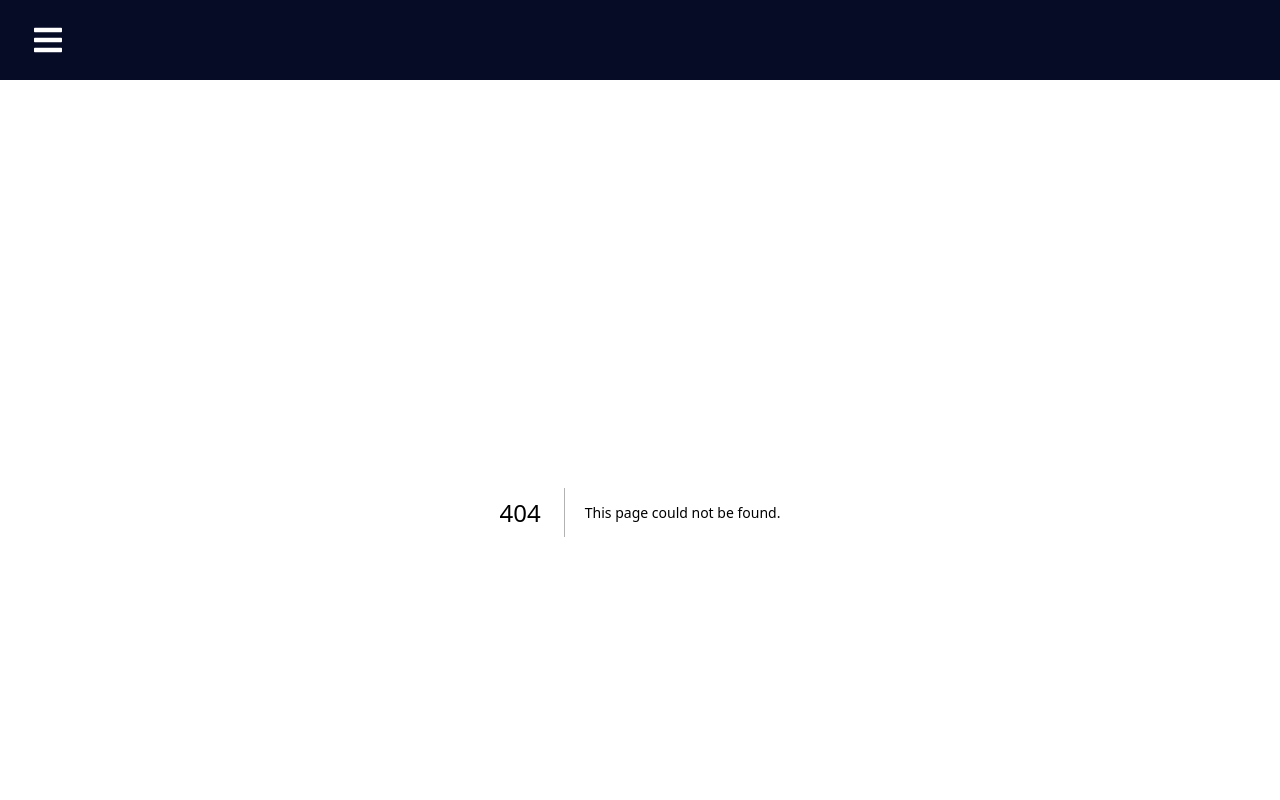
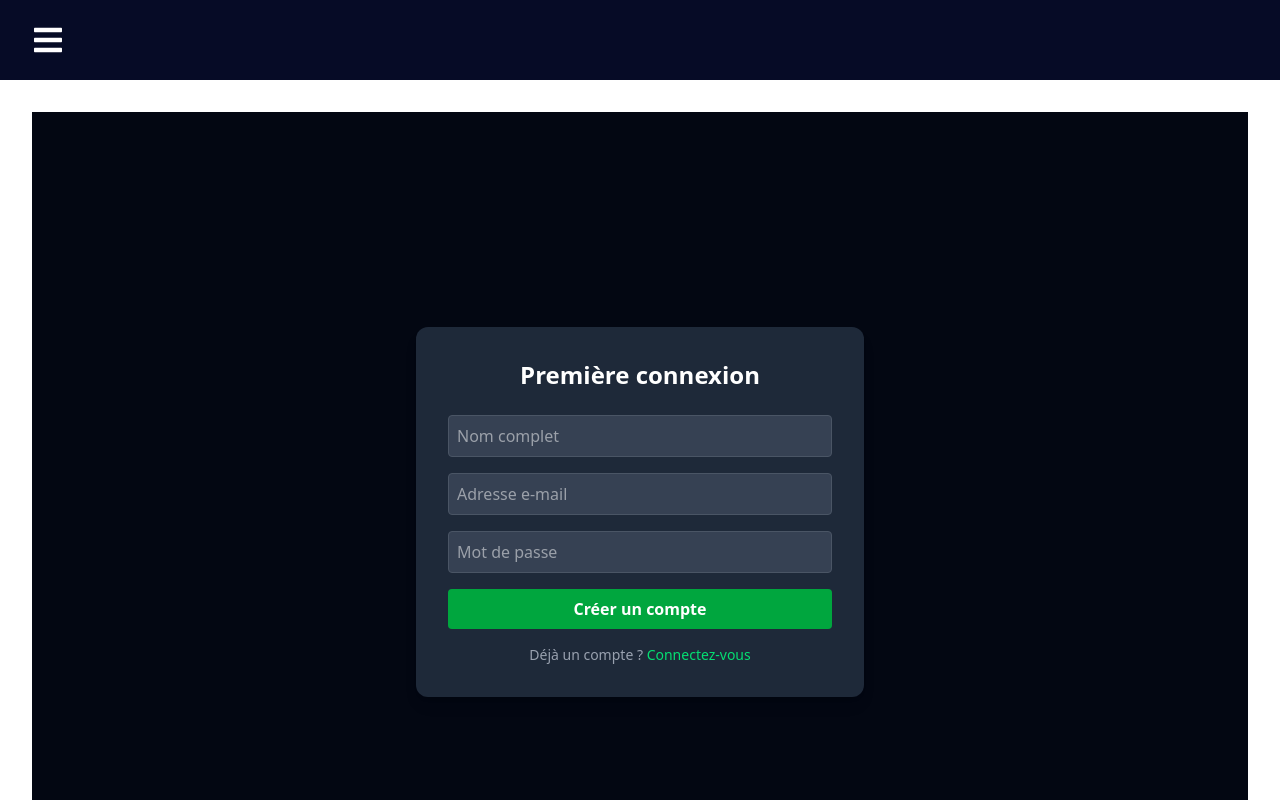
Before and after one commit to angel0x7/webtech-207, a Next.js app in the folder threat-map/: page /signup in a window 1280 px wide. Before the commit this address had no page. Shown: the top 800 px of the page. Built offline with nearby package versions, Linux system fonts and the light colour scheme.

Commit message:
feat: new buttons components login signup setting

```diff
--- /dev/null
+++ b/threat-map/src/app/components/SettingsButton.tsx
@@ -0,0 +1,66 @@
+"use client";
+
+import { useState } from "react";
+
+export default function SettingsButton() {
+  const [open, setOpen] = useState(false);
+
+  return (
+    <>
+
+      <button
+        onClick={() => setOpen(true)}
+        className="absolute top-4 right-75 bg-gray-800 hover:bg-gray-700 text-white font-semibold px-4 py-2 rounded-lg shadow-md flex items-center gap-2 transition-all"
+      >
+        <span>⚙️</span> Paramètres
+      </button>
+
+
+      {open && (
+        <div className="fixed inset-0 bg-black/60 backdrop-blur-sm flex items-center justify-center z-50">
+          <div className="bg-gray-900 text-white p-6 rounded-xl shadow-lg w-full max-w-md relative">
+            <h2 className="text-xl font-bold mb-4 text-center">Paramètres</h2>
+
+            <div className="space-y-4">
+              <div>
+                <label className="block text-sm text-gray-400 mb-1">
+                  Thème :
+                </label>
+                <select className="w-full p-2 rounded bg-gray-800 border border-gray-700 focus:ring-2 focus:ring-blue-500">
+                  <option>Sombre</option>
+                  <option>Clair</option>
+                </select>
+              </div>
+
+              <div>
+                <label className="block text-sm text-gray-400 mb-1">
+                  Langue :
+                </label>
+                <select className="w-full p-2 rounded bg-gray-800 border border-gray-700 focus:ring-2 focus:ring-blue-500">
+                  <option>Français</option>
+                  <option>Anglais</option>
+                  <option>Espagnol</option>
+                </select>
+              </div>
+            </div>
+
+            <div className="flex justify-end mt-6 gap-3">
+              <button
+                onClick={() => setOpen(false)}
+                className="px-4 py-2 bg-gray-700 hover:bg-gray-600 rounded-lg text-sm"
+              >
+                Fermer
+              </button>
+              <button
+                onClick={() => setOpen(false)}
+                className="px-4 py-2 bg-blue-600 hover:bg-blue-700 rounded-lg text-sm"
+              >
+                Sauvegarder
+              </button>
+            </div>
+          </div>
+        </div>
+      )}
+    </>
+  );
+}
--- /dev/null
+++ b/threat-map/src/app/components/loginBoton.tsx
@@ -0,0 +1,27 @@
+"use client";
+
+import { useRouter } from "next/navigation";
+
+
+export default function LoginButton() {
+    const router = useRouter();
+
+    return (
+        <div className="absolute top-4 right-6 flex gap-3">
+            <button
+                onClick={() => router.push("/login")}
+                className="bg-blue-600 hover:bg-blue-700 text-white font-semibold px-4 py-2 rounded-lg shadow-md transition-all"
+            >
+                Login
+            </button>
+
+            <button
+                onClick={() => router.push("/signup")}
+                className="bg-green-600 hover:bg-green-700 text-white font-semibold px-4 py-2 rounded-lg shadow-md transition-all"
+            >
+                Première connexion
+            </button>
+
+        </div>
+    );
+}
--- /dev/null
+++ b/threat-map/src/app/login/page.tsx
@@ -0,0 +1,27 @@
+export default function LoginPage() {
+  return (
+    <div className="min-h-screen flex items-center justify-center bg-gray-950 text-white">
+      <div className="bg-gray-800 p-8 rounded-xl shadow-lg w-full max-w-md">
+        <h1 className="text-2xl font-bold mb-6 text-center">Connexion</h1>
+        <form className="space-y-4">
+          <input
+            type="email"
+            placeholder="Email"
+            className="w-full p-2 rounded bg-gray-700 border border-gray-600 focus:outline-none focus:ring-2 focus:ring-blue-500"
+          />
+          <input
+            type="password"
+            placeholder="Mot de passe"
+            className="w-full p-2 rounded bg-gray-700 border border-gray-600 focus:outline-none focus:ring-2 focus:ring-blue-500"
+          />
+          <button
+            type="submit"
+            className="w-full bg-blue-600 hover:bg-blue-700 text-white font-semibold py-2 rounded transition-all"
+          >
+            Se connecter
+          </button>
+        </form>
+      </div>
+    </div>
+  );
+}
--- /dev/null
+++ b/threat-map/src/app/signup/page.tsx
@@ -0,0 +1,43 @@
+export default function SignupPage() {
+  return (
+    <div className="min-h-screen flex items-center justify-center bg-gray-950 text-white">
+      <div className="bg-gray-800 p-8 rounded-xl shadow-lg w-full max-w-md">
+        <h1 className="text-2xl font-bold mb-6 text-center">
+          Première connexion
+        </h1>
+
+        <form className="space-y-4">
+          <input
+            type="text"
+            placeholder="Nom complet"
+            className="w-full p-2 rounded bg-gray-700 border border-gray-600 focus:outline-none focus:ring-2 focus:ring-green-500"
+          />
+          <input
+            type="email"
+            placeholder="Adresse e-mail"
+            className="w-full p-2 rounded bg-gray-700 border border-gray-600 focus:outline-none focus:ring-2 focus:ring-green-500"
+          />
+          <input
+            type="password"
+            placeholder="Mot de passe"
+            className="w-full p-2 rounded bg-gray-700 border border-gray-600 focus:outline-none focus:ring-2 focus:ring-green-500"
+          />
+
+          <button
+            type="submit"
+            className="w-full bg-green-600 hover:bg-green-700 text-white font-semibold py-2 rounded transition-all"
+          >
+            Créer un compte
+          </button>
+        </form>
+
+        <p className="text-center mt-4 text-sm text-gray-400">
+          Déjà un compte ?{" "}
+          <a href="/login" className="text-green-400 hover:underline">
+            Connectez-vous
+          </a>
+        </p>
+      </div>
+    </div>
+  );
+}
```
